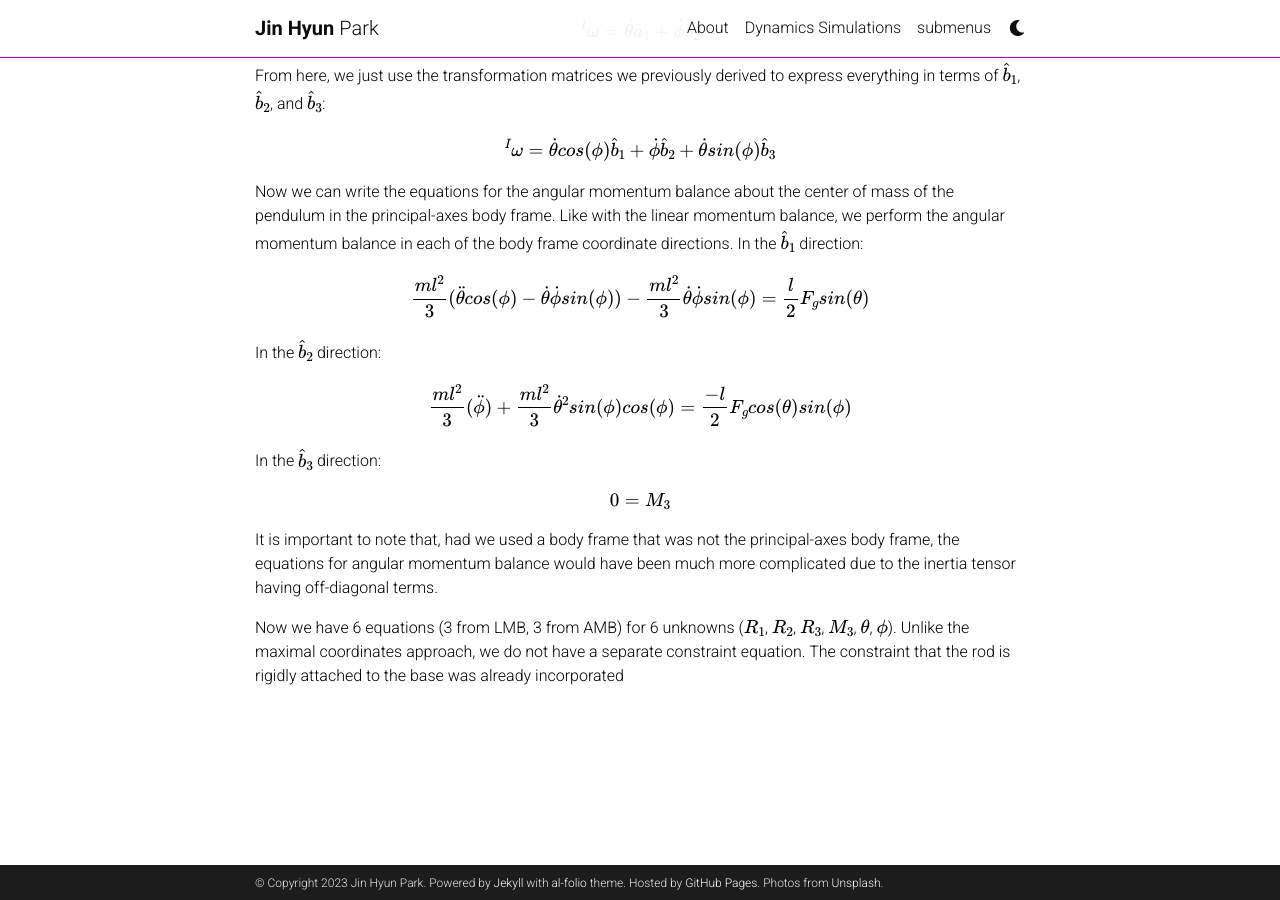
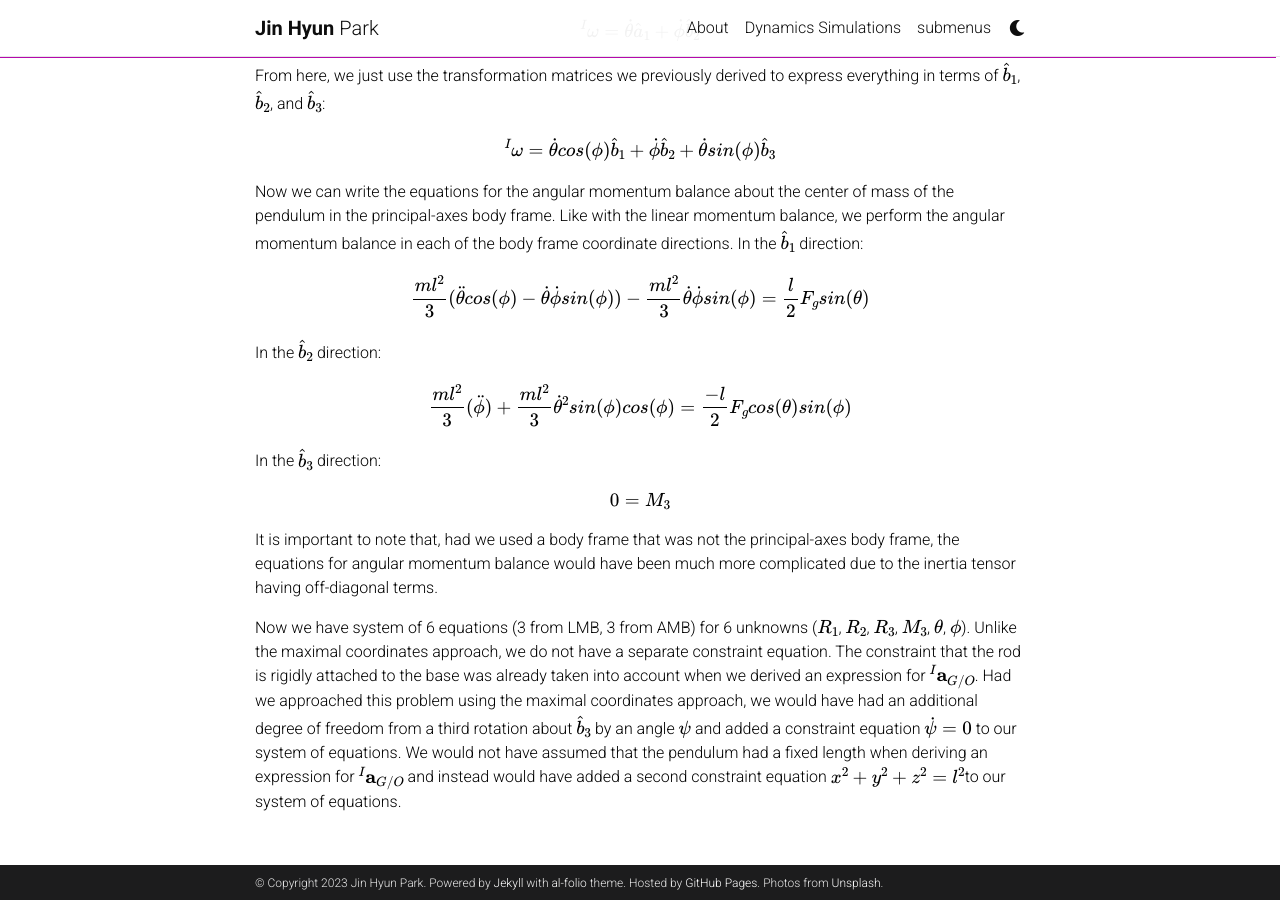
Before and after one commit to jinhyunpark2459/jinhyunpark2459.github.io, a Jekyll site: the page built from _projects/single_pendulum.md, in a window 1280 px wide and 900 px high, scrolled down 4371 px. Built offline with Jekyll 4.4.1, drawn with Linux system fonts in a browser that asks for light colours; full-size pictures stand in for the smaller copies a plugin makes; comment, search, counter and statistics services are not loaded; a style sheet for code colours, icons or effects is not loaded.

Commit message:
Update single_pendulum.md

```diff
--- a/_projects/single_pendulum.md
+++ b/_projects/single_pendulum.md
@@ -185,4 +185,4 @@ $$
 
 It is important to note that, had we used a body frame that was not the principal-axes body frame, the equations for angular momentum balance would have been much more complicated due to the inertia tensor having off-diagonal terms.
 
-Now we have 6 equations (3 from LMB, 3 from AMB) for 6 unknowns ($$R_1$$, $$R_2$$, $$R_3$$, $$M_3$$, $$\theta$$, $$\phi$$). Unlike the maximal coordinates approach, we do not have a separate constraint equation. The constraint that the rod is rigidly attached to the base was already incorporated
+Now we have system of 6 equations (3 from LMB, 3 from AMB) for 6 unknowns ($$R_1$$, $$R_2$$, $$R_3$$, $$M_3$$, $$\theta$$, $$\phi$$). Unlike the maximal coordinates approach, we do not have a separate constraint equation. The constraint that the rod is rigidly attached to the base was already taken into account when we derived an expression for $${}^I\mathbf{a}_{G/O}$$. Had we approached this problem using the maximal coordinates approach, we would have had an additional degree of freedom from a third rotation about $$\hat{b}_3$$ by an angle $$\psi$$ and added a constraint equation $$\dot{\psi}=0$$ to our system of equations. We would not have assumed that the pendulum had a fixed length when deriving an expression for $${}^I\mathbf{a}_{G/O}$$ and instead would have added a second constraint equation $$x^2+y^2+z^2=l^2$$to our system of equations.
```
